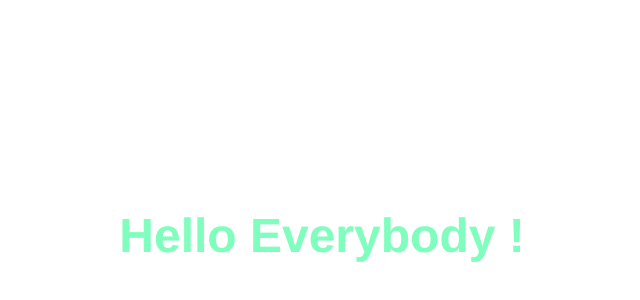
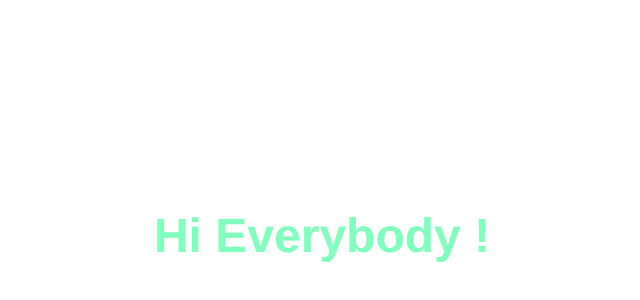
Before and after one commit to cherifyounouss/practice, a plain HTML site: page index.html in a window 1280 px wide. Shown: the part 172-472 px from the top of the page, without its empty margins (326-966 px from the left). Drawn offline with Linux system fonts and the light colour scheme.

Commit message:
Hi replace Hello

```diff
--- a/index.html
+++ b/index.html
@@ -17,6 +17,6 @@
 	</style>
 </head>
 <body>
-	<h1>Hello Everybody !</h1>
+	<h1>Hi Everybody !</h1>
 </body>
 </html>
```
